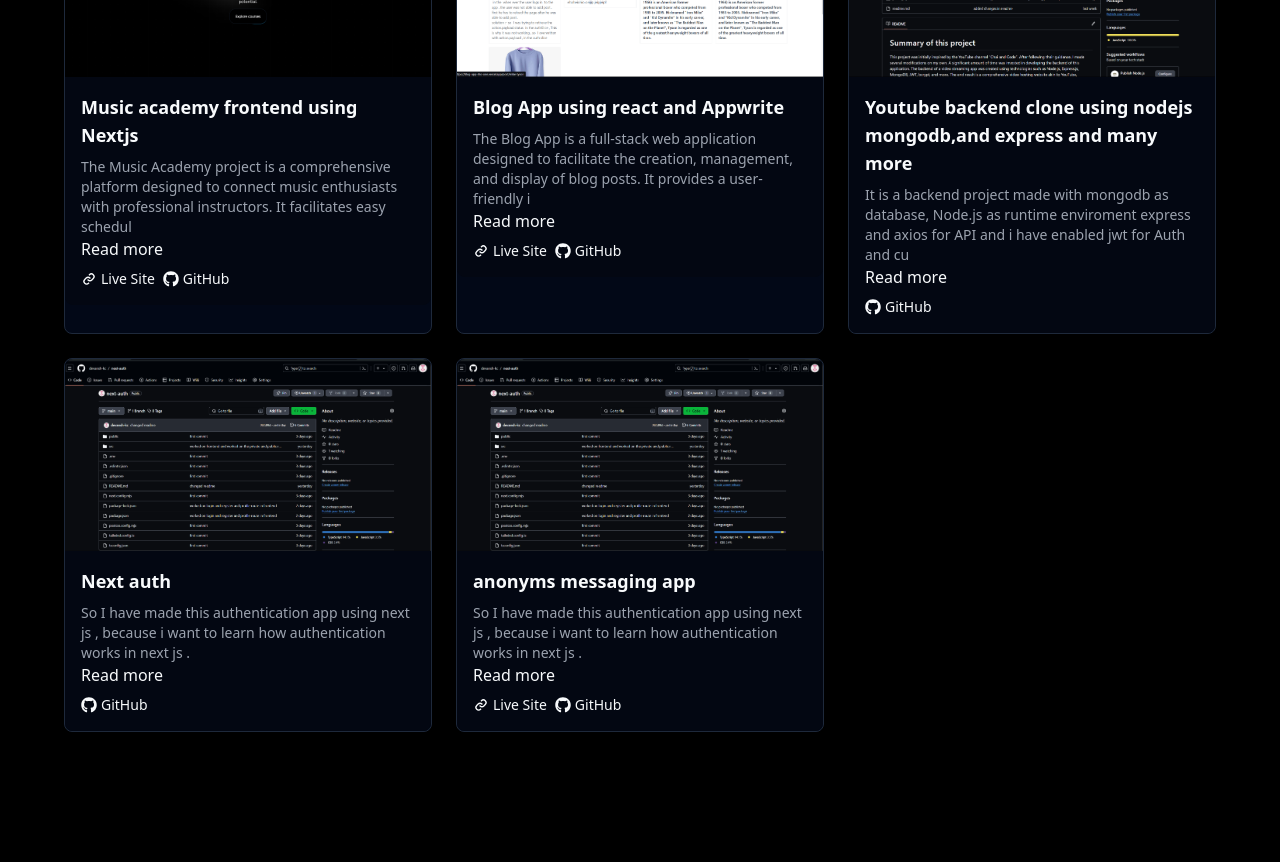
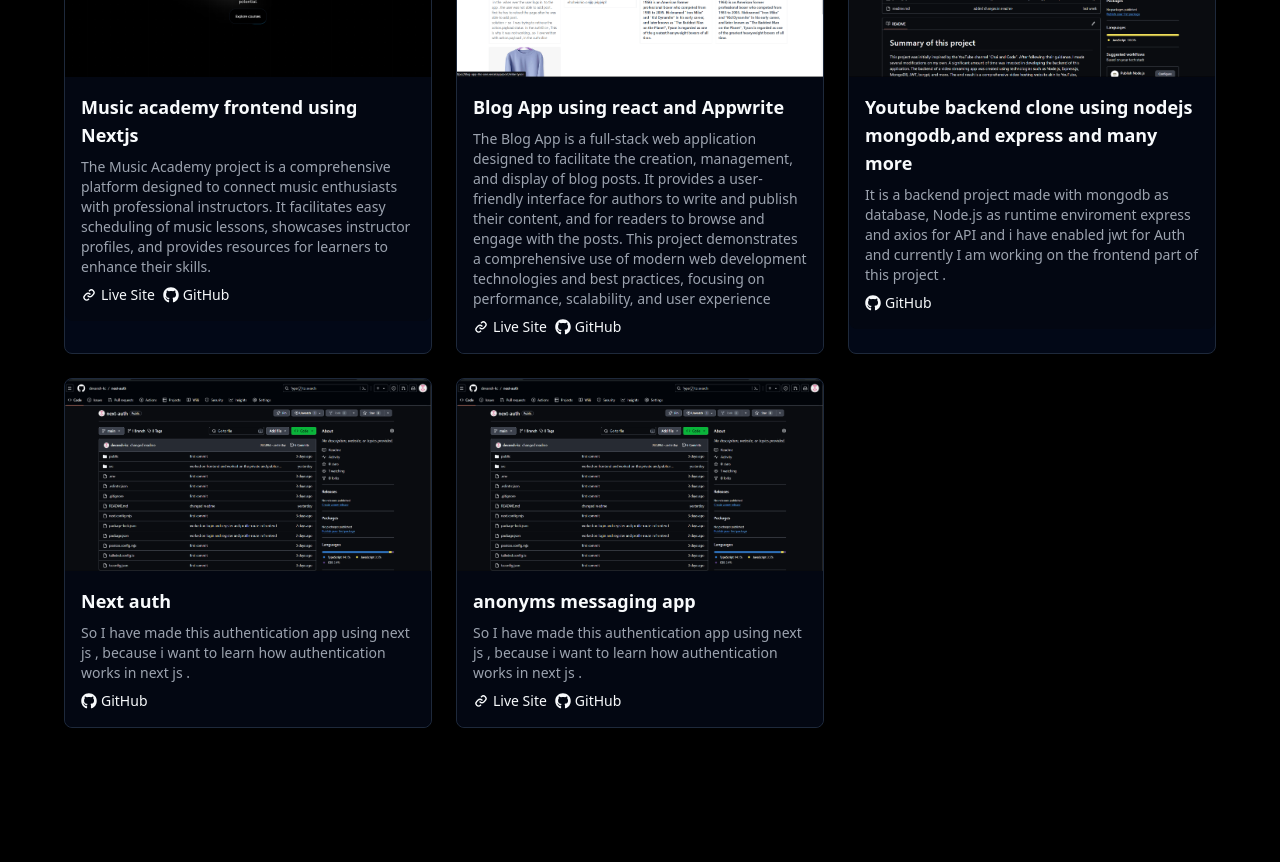
Before and after one commit to devansh-kc/hire-me-, a Next.js app: page / in a window 1280 px wide. Shown: the part 1780-2642 px from the top of the page. Built offline with nearby package versions, Linux system fonts and the light colour scheme.

Commit message:
removed page description

```diff
--- a/src/app/projectPage/[id]/page.tsx
+++ /dev/null
@@ -1,13 +0,0 @@
-"use client";
-import Project from "@/components/project/Project";
-import React from "react";
-
-const page = () => {
-  return (
-    <div>
-      <Project/>
-    </div>
-  );
-};
-
-export default page;
--- a/src/app/projectPage/page.tsx
+++ /dev/null
@@ -1,9 +0,0 @@
-import React from 'react'
-
-const page = () => {
-  return (
-    <div>Portfolio Page</div>
-  )
-}
-
-export default page
--- a/src/components/MyWork.tsx
+++ b/src/components/MyWork.tsx
@@ -39,9 +39,8 @@ const MyWork = () => {
                   {item.title}
                 </h3>
                 <p className="text-sm text-gray-500 dark:text-gray-400">
-                  {item.description.substring(0, 150)}
+                  {item.description}
                 </p>
-                <Link href={`/projectPage/${item.id}`}>Read more</Link>
                 <div className="flex items-center space-x-2">
                   {item.deployedApp ? (
                     <Link
--- a/src/data/projectData.js
+++ b/src/data/projectData.js
@@ -30,8 +30,6 @@ export const Work = [
     github: "https://github.com/devansh-kc/Music-Academy-next-js",
     deployedApp: "https://music-academy-next-js-ten.vercel.app/",
 
-    TecUsed:
-      "<li>Next.js: Framework for building server-rendered React applications.</li> <li>TypeScript: Adds type safety to JavaScript, ensuring more reliable code.</li> <li>Tailwind CSS: Utility-first CSS framework for rapid UI development.</li>",
   },
   {
     id: 2,
@@ -39,8 +37,6 @@ export const Work = [
     Link: "https://github.com/devansh-kc/blog-App",
     description:
       "The Blog App is a full-stack web application designed to facilitate the creation, management, and display of blog posts. It provides a user-friendly interface for authors to write and publish their content, and for readers to browse and engage with the posts. This project demonstrates a comprehensive use of modern web development technologies and best practices, focusing on performance, scalability, and user experience",
-    bulletPoints:
-      "User Authentication: Secure user authentication and authorization using Appwrite, ensuring that only authenticated users can create, edit, or delete blog posts.CRUD Operations: Full CRUD (Create, Read, Update, Delete) functionality for blog posts, allowing users to manage their content effortlessly.Rich Text Editor: Integrated rich text editor for composing blog posts with formatting options, enhancing the writing experience for authors.Responsive Design: Fully responsive layout, ensuring optimal viewing and interaction experience across various devices and screen sizes.SEO Optimization: Implemented SEO best practices to improve the visibility and search engine ranking of blog posts.Performance Optimization: Focused on performance improvements to ensure fast load times and smooth interactions.Database Integration: Utilized Appwrite's database services for data storage, providing a robust and scalable solution for managing blog posts and user data.Error Handling: Comprehensive error handling and validation using Zod, ensuring data integrity and providing meaningful feedback to users.",
     header: Blog,
     github: "https://github.com/devansh-kc/Music-Academy-next-js",
     deployedApp: "https://music-academy-next-js-ten.vercel.app/",
```
